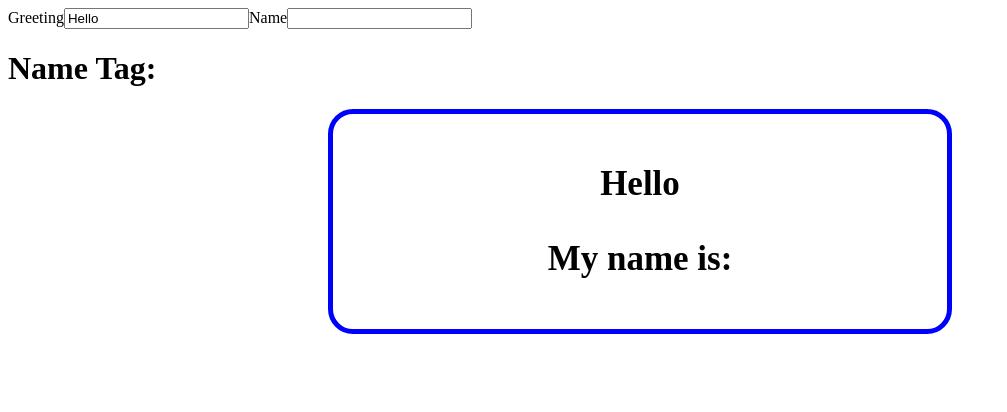
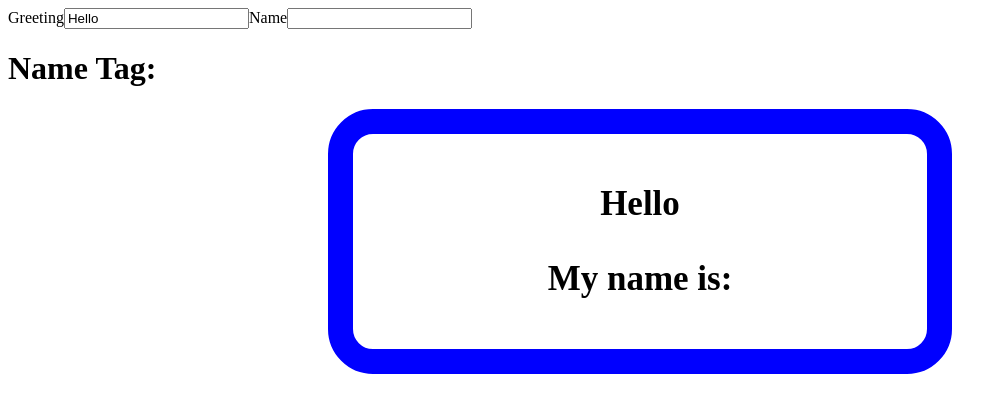
Before and after one commit to alchemy-fullstack-js-fall-2018/redux-quiz, a React app: page / in a window 1280 px wide. Shown: the whole page, without its empty margins (0-1007 px from the left). Built offline with nearby package versions, Linux system fonts and the light colour scheme; a web font is replaced by a local one.

Commit message:
Add final CSS changes

```diff
--- a/src/components/display/Display.css
+++ b/src/components/display/Display.css
@@ -1,8 +1,8 @@
 #nameTag {
-  border: 5px solid blue;
+  border: 25px solid blue;
   padding: 15px;
   text-align: center;
-  border-radius: 25px;
+  border-radius: 45px;
   margin-left: 25vw;
   margin-right: 25vw;
 
```
